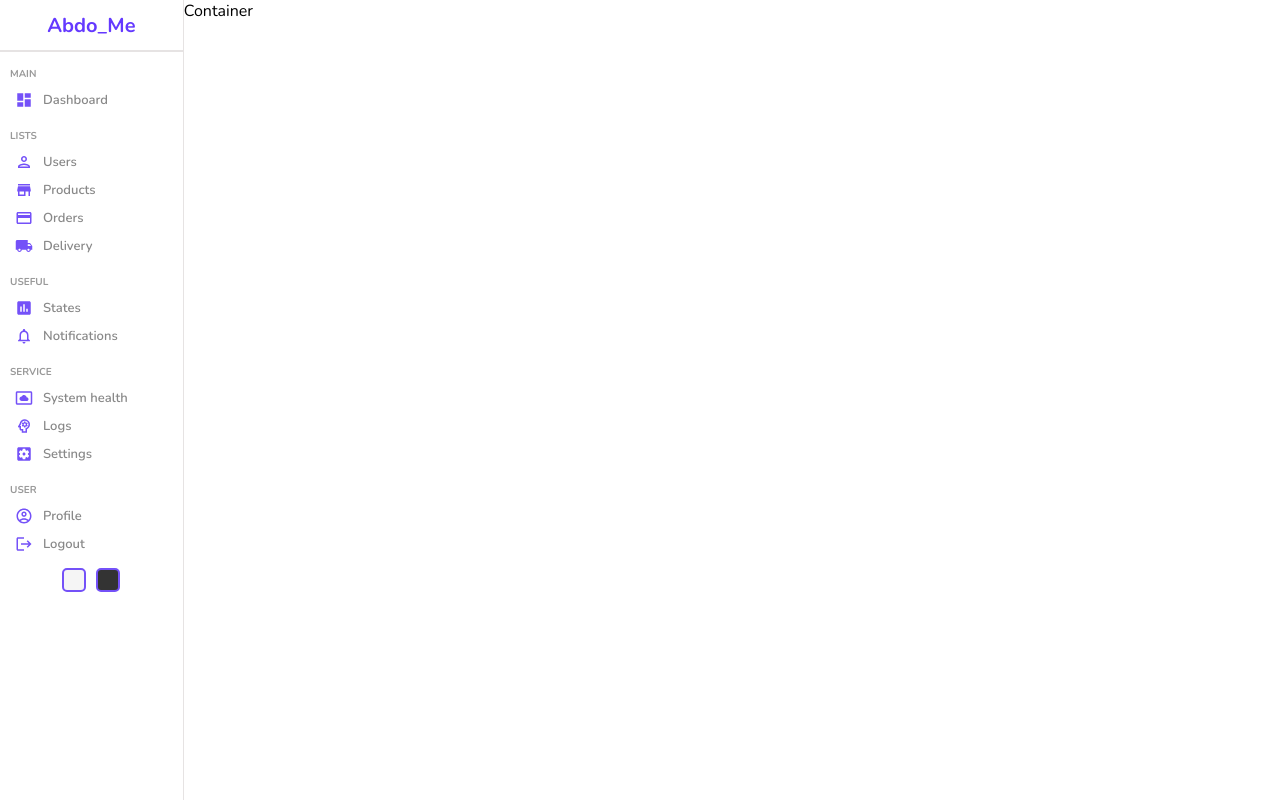
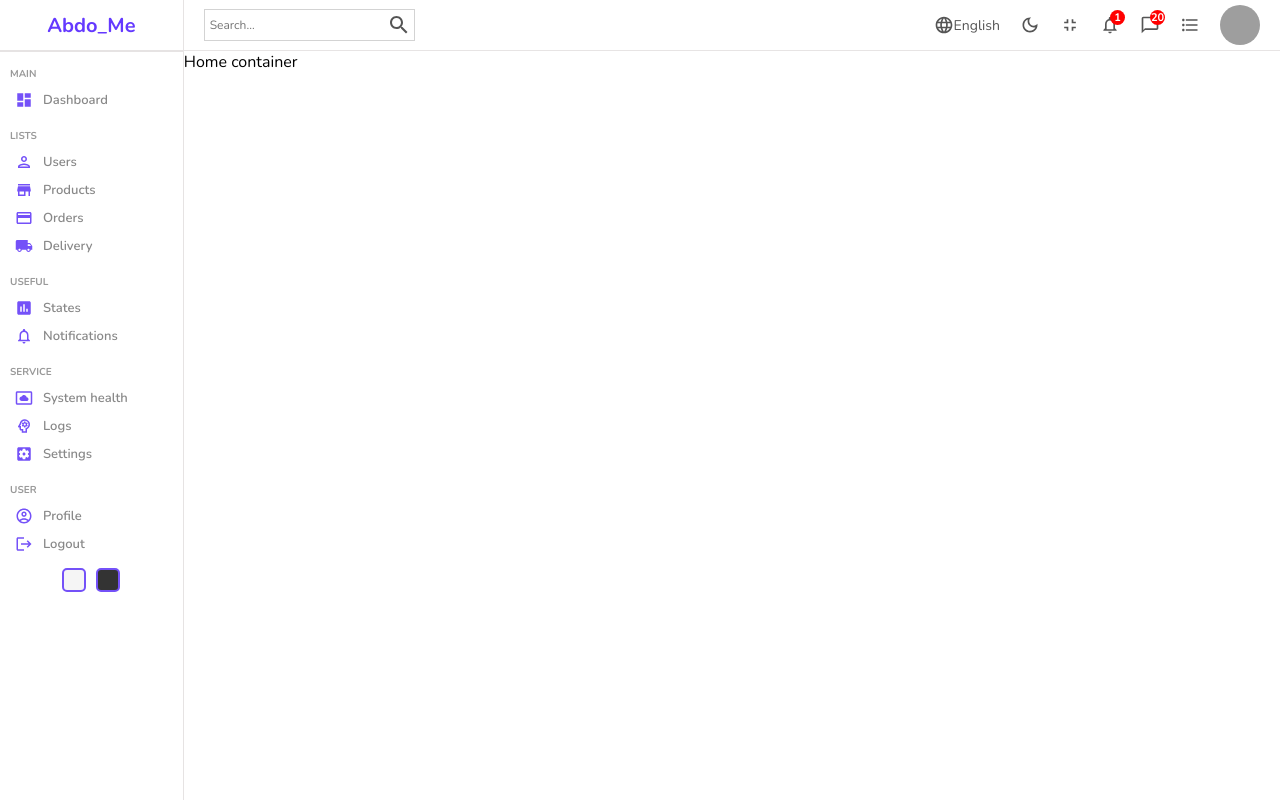
Before and after one commit to Abdo-ME/react-admin-dashboard, a React (Create React App) app: page / in a window 1280 px wide. Built offline with nearby package versions, Linux system fonts and the light colour scheme; grey boxes are pictures that could not be loaded.

Commit message:
navbar companent

```diff
--- a/src/components/navbar/Navbar.js
+++ b/src/components/navbar/Navbar.js
@@ -1,7 +1,52 @@
 import "./navbar.scss"
+import SearchOutlinedIcon from '@mui/icons-material/SearchOutlined';
+import LanguageOutlinedIcon from '@mui/icons-material/LanguageOutlined';
+import DarkModeOutlinedIcon from '@mui/icons-material/DarkModeOutlined';
+import FullscreenExitOutlinedIcon from '@mui/icons-material/FullscreenExitOutlined';
+import NotificationsNoneOutlinedIcon from '@mui/icons-material/NotificationsNoneOutlined';
+import ChatBubbleOutlineOutlinedIcon from '@mui/icons-material/ChatBubbleOutlineOutlined';
+import FormatListBulletedOutlinedIcon from '@mui/icons-material/FormatListBulletedOutlined';
+
+
+
+
 const Navbar = () => {
   return (
-    <div className='navbar'>Navbar</div>
+    <div className='navbar'>
+      <div className="wrapper">
+        <div className="search">
+          <input type="text" placeholder="Search..." />
+          <SearchOutlinedIcon/>
+        </div>
+        <div className="items">
+          <div className="item">
+            <LanguageOutlinedIcon className="icon" />
+            English
+          </div>
+          <div className="item">
+            <DarkModeOutlinedIcon className="icon"/>
+          </div>
+          <div className="item">
+            <FullscreenExitOutlinedIcon className="icon"/>
+          </div>
+
+          <div className="item">
+            <NotificationsNoneOutlinedIcon className="icon" />
+            <span className="counter">1</span>
+          </div>
+          <div className="item">
+            <ChatBubbleOutlineOutlinedIcon className="icon"/>
+            <span className="counter">20</span>
+          </div>
+          <div className="item">
+            <FormatListBulletedOutlinedIcon className="icon"/>
+          </div>
+          <div className="item">
+            <img className="avatar" src="https://images.pexels.com/photos/3182751/pexels-photo-3182751.jpeg?auto=compress&cs=tinysrgb&dpr=3&h=750&w=1260" alt="Avatar" />
+          </div>
+        </div>
+      </div>
+    </div>
   )
 }
 
--- a/src/components/navbar/navbar.scss
+++ b/src/components/navbar/navbar.scss
@@ -1,3 +1,63 @@
 .navbar {
-  background: #caa;
+  height: 50px;
+  border-bottom: 0.5px solid rgb(231, 228, 228);
+  display: flex;
+  align-items: center;
+  font-size: 14px;
+  color: #555;
+  .wrapper {
+    padding: 20px;
+    display: flex;
+    align-items: center;
+    justify-content: space-between;
+    width: 100%;
+    .search {
+      display: flex;
+      align-items: center;
+      border: 0.5px solid lightgray;
+      padding: 3px;
+      input {
+        border: none;
+        outline: none;
+        background: transparent;
+        &::placeholder {
+          font-size: 12px;
+        }
+      }
+    }
+
+    .items {
+      display: flex;
+      align-items: center;
+      gap: 20px;
+      .item {
+        position: relative;
+        display: flex;
+        align-items: center;
+        .icon {
+          font-size: 20px;
+        }
+        .avatar {
+          height: 40px;
+          width: 40px;
+          border-radius: 50%;
+        }
+        .counter {
+          position: absolute;
+          top: -5px;
+          right: -5px;
+          display: flex;
+          justify-content: center;
+          align-items: center;
+          background-color: red;
+          height: 15px;
+          width: 15px;
+          font-size: 11px;
+          border-radius: 50%;
+          color: white;
+          font-weight: bold;
+        }
+      }
+    }
+  }
 }
--- a/src/pages/home/Home.js
+++ b/src/pages/home/Home.js
@@ -1,12 +1,17 @@
 
+import Navbar from "../../components/navbar/Navbar"
 import Sidebar from "../../components/sidebar/sidebar"
 import "./home.scss"
 
 const Home = () => {
 return (
     <div className="home">
+
         <Sidebar />
-        <div className="homeContainer">Container</div>
+        <div className="homeContainer">
+            <Navbar />
+            Home container
+        </div>
     </div>
 )}
 
```
